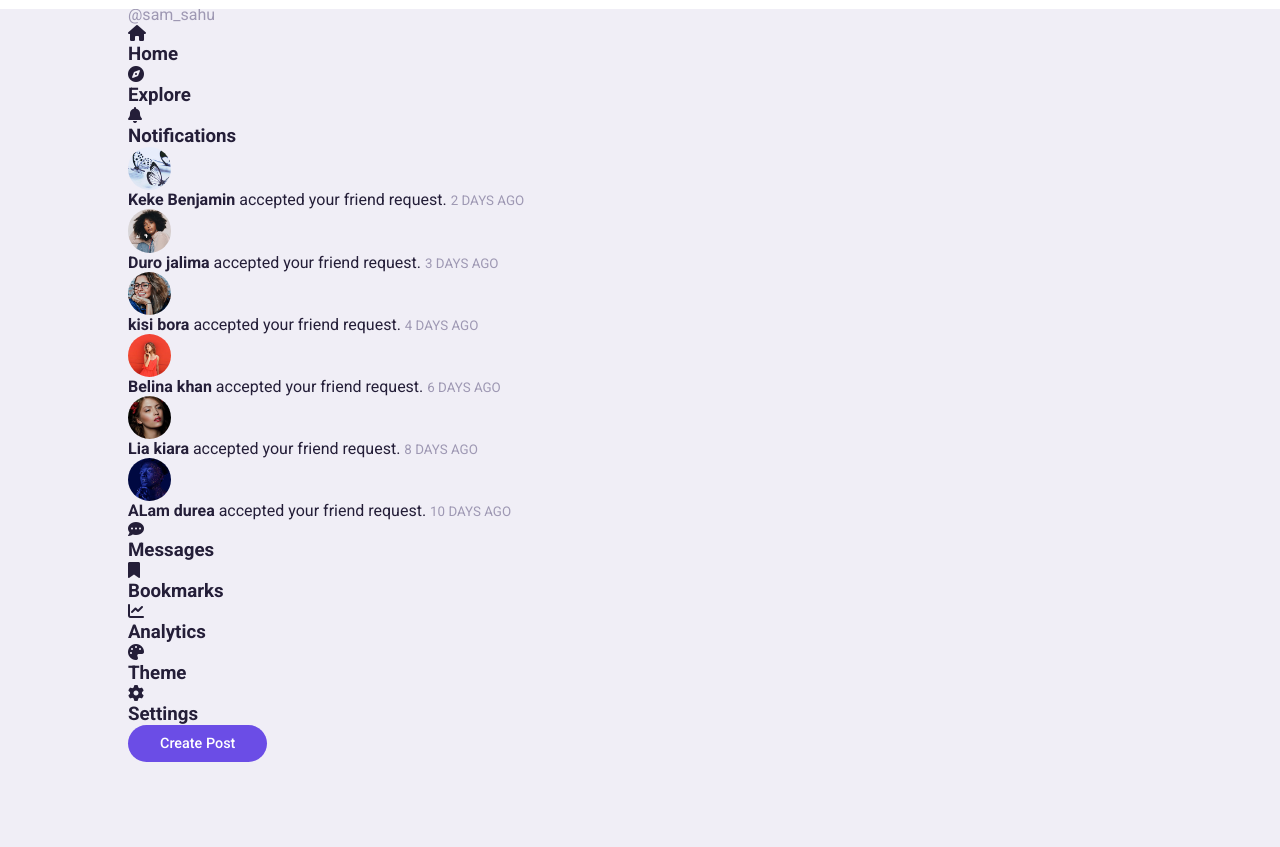
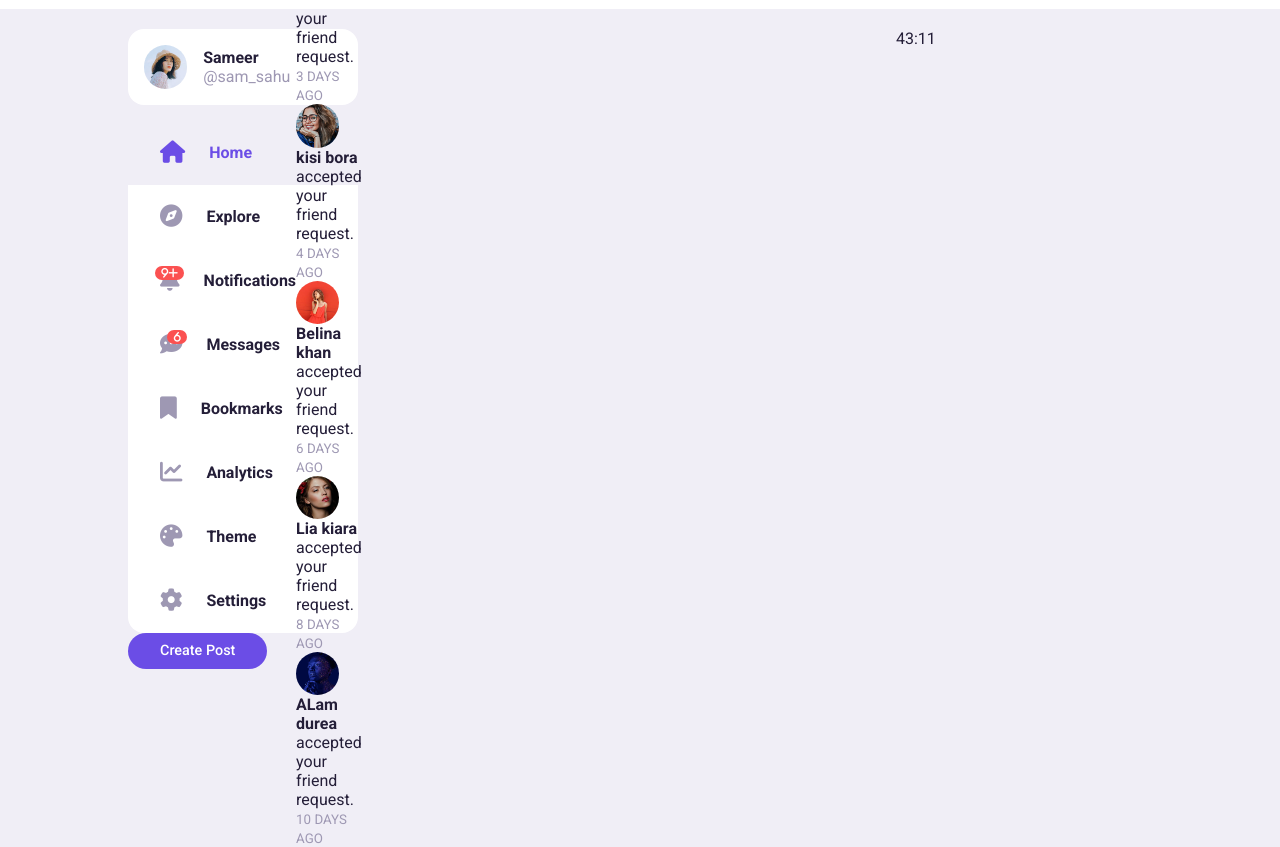
Before and after one commit to sameersahu142/responsive-social-media-website, a plain HTML site: page index.html in a window 1280 px wide. Shown: the part 57-904 px from the top of the page. Before the commit the page ends 819 px from the top, so only its background shows below. Drawn offline with Linux system fonts and the light colour scheme.

Commit message:
Side bar css

```diff
--- a/index.html
+++ b/index.html
@@ -60,11 +60,16 @@
               <span><i class="fa-solid fa-compass"></i></span>
               <h3>Explore</h3>
             </a>
-            <a class="menu-item">
-              <span><i class="fa-solid fa-bell"></i></span>
+            <a class="menu-item" id="notifications">
+              <span
+                ><i class="fa-solid fa-bell">
+                  <small class="notification-count">9+</small>
+                </i></span
+              >
               <h3>Notifications</h3>
               <!----------------------- NOTIFICATION POPUP --------------------->
               <div class="notifications-popup">
+                <div>
                   <div class="profile-picture">
                     <img src="./images/profile-2.jpg" />
                   </div>
@@ -73,7 +78,7 @@
                     <small class="text-muted">2 DAYS AGO</small>
                   </div>
                 </div>
-              <div class="notifications-popup">
+                <div>
                   <div class="profile-picture">
                     <img src="./images/profile-3.jpg" />
                   </div>
@@ -82,7 +87,7 @@
                     <small class="text-muted">3 DAYS AGO</small>
                   </div>
                 </div>
-              <div class="notifications-popup">
+                <div>
                   <div class="profile-picture">
                     <img src="./images/profile-4.jpg" />
                   </div>
@@ -91,7 +96,7 @@
                     <small class="text-muted">4 DAYS AGO</small>
                   </div>
                 </div>
-              <div class="notifications-popup">
+                <div>
                   <div class="profile-picture">
                     <img src="./images/profile-5.jpg" />
                   </div>
@@ -100,7 +105,7 @@
                     <small class="text-muted">6 DAYS AGO</small>
                   </div>
                 </div>
-              <div class="notifications-popup">
+                <div>
                   <div class="profile-picture">
                     <img src="./images/profile-6.jpg" />
                   </div>
@@ -109,7 +114,7 @@
                     <small class="text-muted">8 DAYS AGO</small>
                   </div>
                 </div>
-              <div class="notifications-popup">
+                <div>
                   <div class="profile-picture">
                     <img src="./images/profile-7.jpg" />
                   </div>
@@ -118,10 +123,15 @@
                     <small class="text-muted">10 DAYS AGO</small>
                   </div>
                 </div>
+              </div>
               <!-------------------- END NOTIFICATION POPUP --------------------->
             </a>
-            <a class="menu-item">
-              <span><i class="fa-solid fa-comment-dots"></i></span>
+            <a class="menu-item" id="messages-notifications">
+              <span
+                ><i class="fa-solid fa-comment-dots">
+                  <small class="notification-count">6</small>
+                </i></span
+              >
               <h3>Messages</h3>
             </a>
             <a class="menu-item">
@@ -147,7 +157,7 @@
         <!----------------------------------- MIDDLE ----------------------------------->
         <div class="middle"></div>
         <!----------------------------------- RIGHT ----------------------------------->
-        <div class="right"></div>
+        <div class="right">43:11</div>
       </div>
     </main>
   </body>
--- a/style.css
+++ b/style.css
@@ -16,6 +16,9 @@
   --btn-padding: 0.6rem 2rem;
   --search-padding: 0.6rem 1rem;
   --card-padding: 1rem;
+
+  --sticky-top-left: 5.4rem;
+  --sticky-top-right: -18rem;
 }
 *,
 *::before,
@@ -41,16 +44,19 @@ body {
   width: 80%;
   margin: 0 auto;
 }
+
 .profile-picture {
   width: 2.7rem;
   aspect-ratio: 1/1;
   border-radius: 50%;
   overflow: hidden;
 }
+
 img {
   display: block;
   width: 100%;
 }
+
 .btn {
   display: inline-block;
   padding: var(--btn-padding);
@@ -60,16 +66,20 @@ img {
   transition: all 300ms ease;
   font-size: 0.9rem;
 }
+
 .btn:hover {
   opacity: 0.8;
 }
+
 .btn-primary {
   background: var(--color-primary);
   color: white;
 }
+
 .text-bold {
   font-weight: 500;
 }
+
 .text-muted {
   color: var(--color-gray);
 }
@@ -83,16 +93,19 @@ nav {
   top: 0;
   z-index: 10;
 }
+
 nav .container {
   display: flex;
   justify-content: space-between;
   align-items: center;
 }
+
 nav .search-bar {
   background: var(--color-light);
   border-radius: var(--border-radius);
   padding: var(--search-padding);
 }
+
 nav .search-bar input[type="search"] {
   background: transparent;
   width: 30vw;
@@ -100,11 +113,95 @@ nav .search-bar input[type="search"] {
   font-size: 0.9rem;
   color: var(--color-dark);
 }
+
 nav .search-bar input[type="search"]::placeholder {
   color: var(--color-gray);
 }
+
 nav .create {
   display: flex;
   align-items: center;
   gap: 2rem;
 }
+
+/* =========================== MAIN ============================ */
+main {
+  position: relative;
+  top: 5.4rem;
+}
+
+main .container {
+  display: grid;
+  grid-template-columns: 18vw auto 20vw;
+  column-gap: 2rem;
+  position: relative;
+}
+
+/* =================== LEFT ==================== */
+main .container .left {
+  height: max-content;
+  position: sticky;
+  top: var(--sticky-top-left);
+}
+
+main .container .left .profile {
+  padding: var(--card-padding);
+  background: var(--color-white);
+  border-radius: var(--card-border-radius);
+  display: flex;
+  align-items: center;
+  column-gap: 1rem;
+  width: 100%;
+}
+
+/* <!------------------------ SIDEBAR --------------------------> */
+.left .sidebar {
+  margin-top: 1rem;
+  background: var(--color-white);
+  border-radius: var(--card-border-radius);
+}
+
+.left .sidebar .menu-item {
+  display: flex;
+  align-items: center;
+  height: 4rem;
+  cursor: pointer;
+  transition: all 300ms ease;
+  position: relative;
+}
+
+.left .sidebar .menu-item:hover {
+  background: var(--color-light);
+}
+
+.left .sidebar i {
+  font-size: 1.4rem;
+  color: var(--color-gray);
+  margin-left: 2rem;
+  position: relative;
+}
+.left .sidebar i .notification-count {
+  background: var(--color-danger);
+  color: var(--color-white);
+  font-size: 0.7rem;
+  width: fit-content;
+  border-radius: 0.8rem;
+  padding: 0.1rem 0.4rem;
+  position: absolute;
+  top: -0.2rem;
+  right: -0.3rem;
+}
+
+.left .sidebar h3 {
+  margin-left: 1.5rem;
+  font-size: 1rem;
+}
+
+.left .sidebar .active {
+  background: var(--color-light);
+}
+
+.left .sidebar .active i,
+.left .sidebar .active h3 {
+  color: var(--color-primary);
+}
```
Lines whose indentation alone changed are shown as unchanged.
